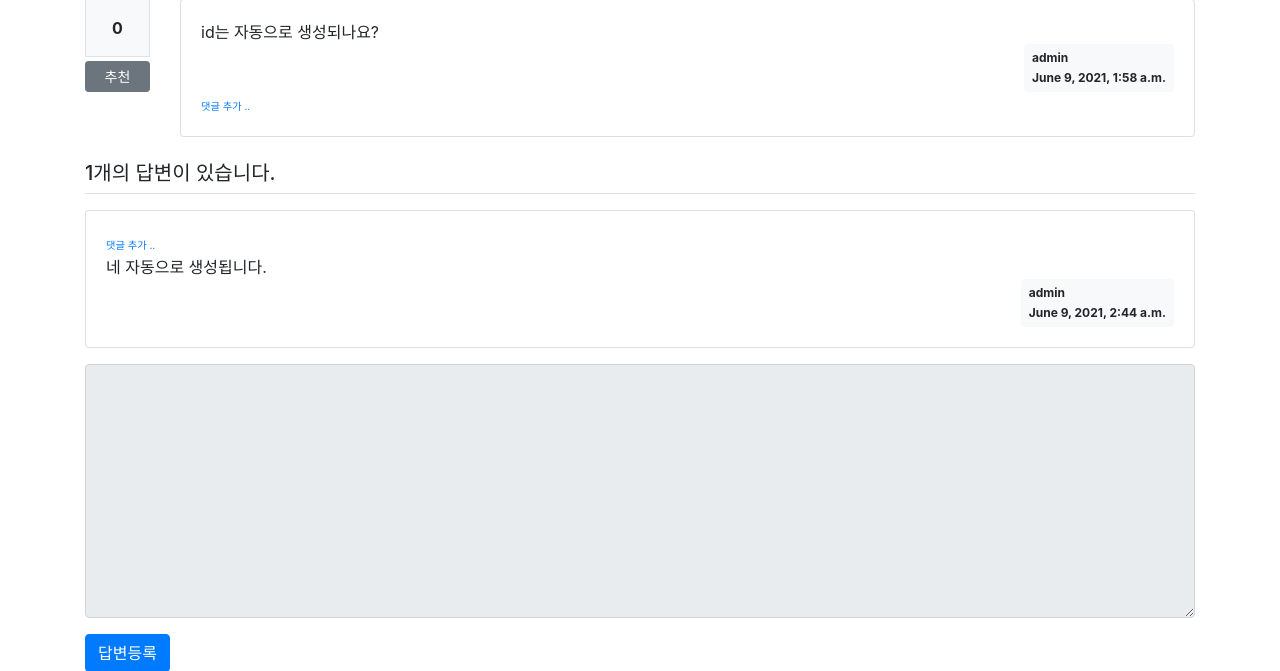
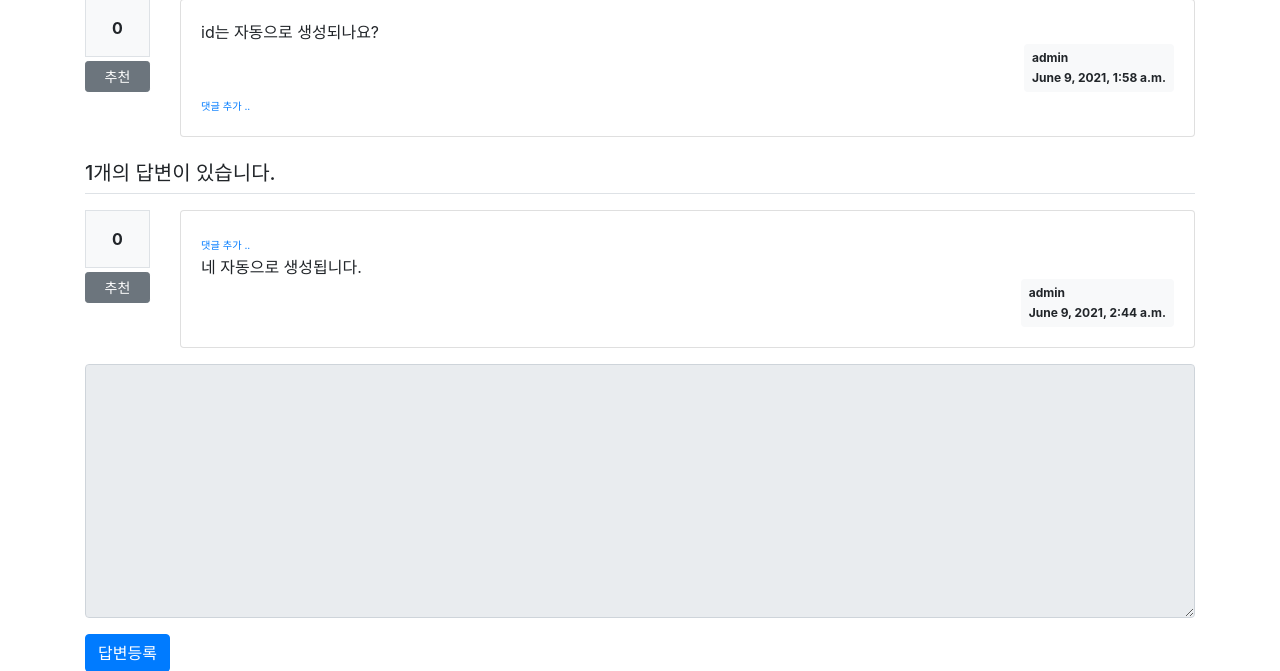
Before and after one commit to pmr1530/pybo, a Django app: page /pybo/2/ in a window 1280 px wide. Shown: the part 145-816 px from the top of the page. Run offline with Django 3.2, Linux system fonts and the light colour scheme; data comes from the database, SQL or seed files in the repository; both versions use the stored data as it was after the commit; some libraries are stand-ins or nearby versions.

Commit message:
3-12-2 clear

```diff
--- a/pybo/urls.py
+++ b/pybo/urls.py
@@ -42,4 +42,5 @@ urlpatterns = [
 
       # vote_views.py
     path('vote/question/<int:question_id>/', vote_views.vote_question, name='vote_question'),
+    path('vote/answer/<int:answer_id>/', vote_views.vote_answer, name='vote_answer'),
 ]
--- a/templates/pybo/question_detail.html
+++ b/templates/pybo/question_detail.html
@@ -9,7 +9,7 @@
     <div class="alert alert-danger my-3" role="alert">
     {% for message in messages %}
         <strong>{{ message.tags }}</strong>
-        <ul><li>{{ message.message</li></ul>
+        <ul><li>{{ message.message }}</li></ul>
     {% endfor %}
     </div>
     {% endif %}
@@ -81,7 +81,14 @@
     </div>
     <h5 class="border-bottom my-3 py-2">{{question.answer_set.count}}개의 답변이 있습니다.</h5>
     {% for answer in question.answer_set.all %}
-    <div class="card my-3">
+    <div class="row my-3">
+        <div class="col-1">  <!-- 추천영역 -->
+            <div class="bg-light text-center p-3 border font-weight-bolder mb-1">{{answer.voter.count}}</div>
+            <a href="#" data-uri="{% url 'pybo:vote_answer' answer.id  %}"
+                class="recommend btn btn-sm btn-secondary btn-block my-1">추천</a>
+        </div>
+        <div class="col-11">
+            <div class="card">
                 <div class="card-body">
                     {% if answer.comment_set.count > 0 %}
                     <div class="mt-3">
@@ -131,6 +138,8 @@
                     {% endif %}
                 </div>
             </div>
+        </div>
+    </div>
     {% endfor %}
     <form action="{% url 'pybo:answer_create' question.id %}" method="post" class="my-3">
         {% csrf_token %}
--- a/templates/pybo/question_list.html
+++ b/templates/pybo/question_list.html
@@ -7,6 +7,7 @@
         <thead>
         <tr class="text center thead-dark">
             <th>번호</th>
+            <th>추천</th>
             <th style="width:50%">제목</th>
             <th>글쓴이</th>
             <th>작성일시</th>
@@ -17,6 +18,11 @@
         {% for question in question_list %}
         <tr class = "text-center">
             <td>{{ question_list.paginator.count|sub:question_list.start_index|sub:forloop.counter0|add:1 }}</td>
+            <td>
+                {% if question.voter.all.count > 0 %}
+                <span class="badge badge-warning px-2 py-1">{{ question.voter.all.count }}</span>
+                {% endif %}
+            </td>
             <td class="text-left">
                 <a href="{% url 'pybo:detail' question.id %}">{{ question.subject }}
                     {% if question.answer_set.count > 0 %}
```
Also changed, not shown: pybo/views/vote_views.py (+14 -1 lines), db.sqlite3. Lines whose indentation alone changed are shown as unchanged.
